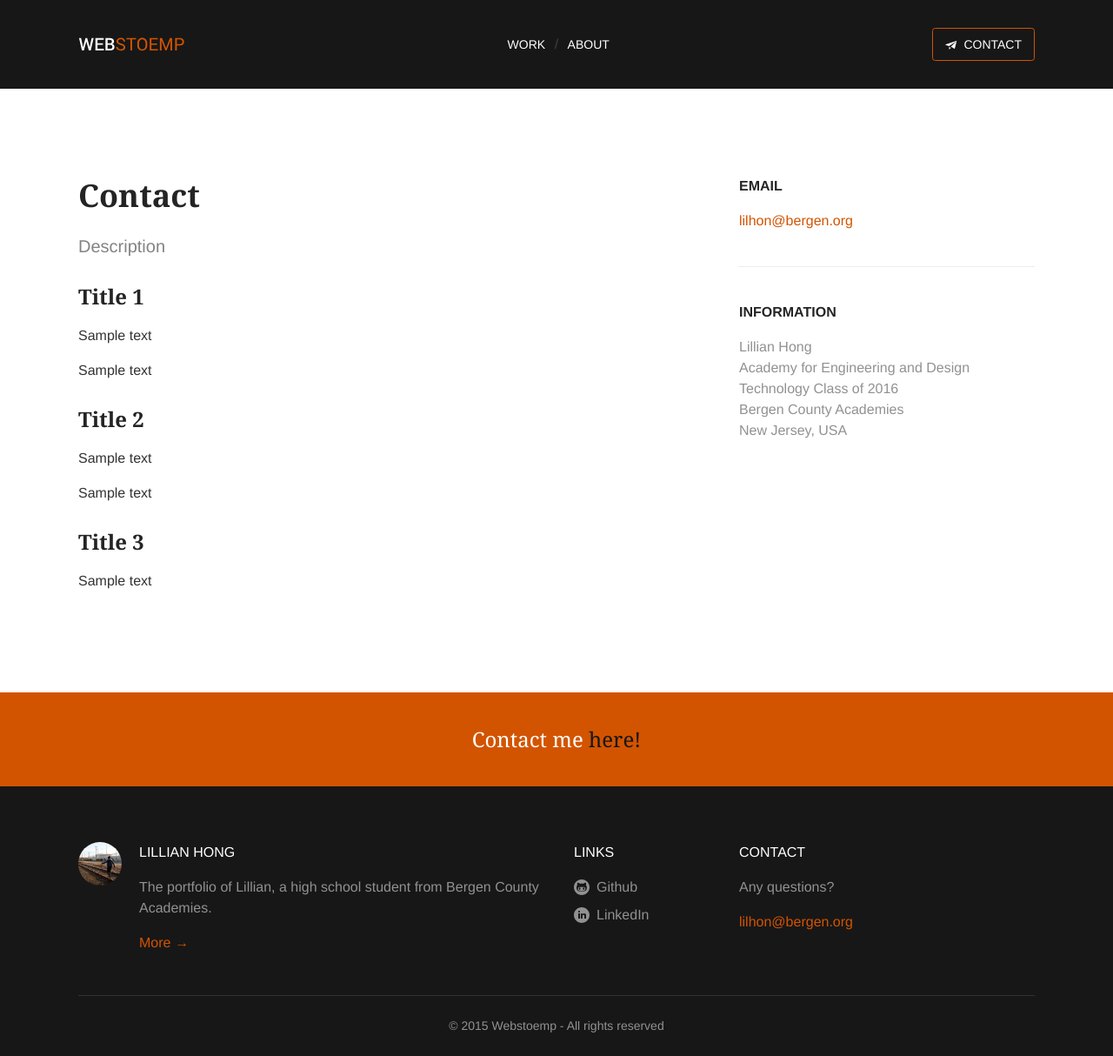
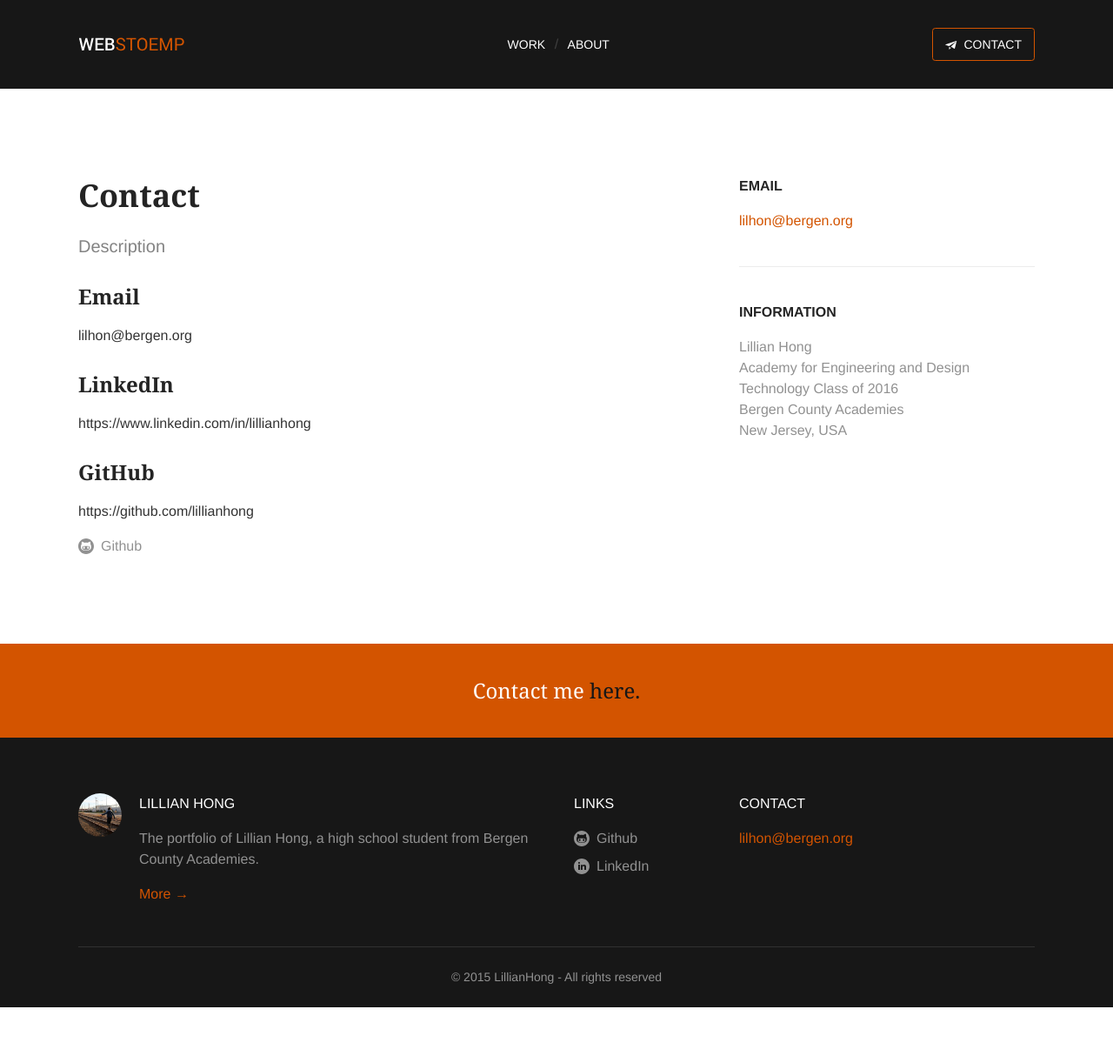
Before and after one commit to lillianhong/lillianhong.github.io, a Jekyll site: the page built from contact/index.html, in a window 1280 px wide. Shown: the whole page at 87% size. Built offline with Jekyll 4.4.1, drawn with Linux system fonts in a browser that asks for light colours; after the commit the page ends 1158 px from its top, so only the background shows below that.

Commit message:
footer and contact content

```diff
--- a/_includes/footer.html
+++ b/_includes/footer.html
@@ -1,7 +1,7 @@
 <footer class="sitefooter">
 
   <div class="sitefooter__top">
-    <p class="footer-invite"><a href="/contact/">Contact me <span>here!</span></a></p>
+    <p class="footer-invite"><a href="/contact/">Contact me <span>here.</span></a></p>
   </div>
 
   <div class="sitefooter__bottom">
@@ -13,7 +13,7 @@
             <img src="/img/avatar.jpg" class="media__img  thecook" width="50" height="50" alt="jérôme coupé">
             <div class="media__body">
               <h2 class="title-footer">Lillian Hong</h2>
-              <p>The portfolio of Lillian, a high school student from Bergen County Academies.<p>
+              <p>The portfolio of Lillian Hong, a high school student from Bergen County Academies.<p>
                 <p><a href="/about/" class="more">More</a></p>
               </div>
             </div>
@@ -27,13 +27,12 @@
         </div><!--
         --><div class="sitefooter__contact  grid__unit  medium-span-4of12">
         <h2 class="title-footer">Contact</h2>
-        <p>Any questions?</p>
         <p><a href="mailto:hello@webstoemp.com">lilhon@bergen.org</a></p>
       </div>
     </div>
 
     <div class="sitefooter__copyright">
-      <p>&copy; {{ 'now' | date: '%Y' }} Webstoemp - All rights reserved</p>
+      <p>&copy; {{ 'now' | date: '%Y' }} LillianHong - All rights reserved</p>
     </div>
 
   </div>
--- a/contact/index.html
+++ b/contact/index.html
@@ -1,7 +1,7 @@
 ---
 layout: default
-title: "Web design and development"
-excerpt: "Need someone to help you develop your web presence? Your agency could use an extra pair of hands on some projects? You are a non-profit or a small business and you need help with your website?"
+title: "Contact"
+excerpt: "Email, LinkedIn, and Github"
 current_nav: contact
 ---
 
@@ -14,16 +14,17 @@ current_nav: contact
         <p>Description</p>
       </div>
 
-      <h2>Title 1</h2>
-      <p>Sample text</p>
-      <p>Sample text</p>
+      <h2>Email</h2>
+      <p>lilhon@bergen.org</p>
 
-      <h2>Title 2</h2>
-      <p>Sample text</p>
-      <p>Sample text</p>
+      <h2>LinkedIn</h2>
+      <p>https://www.linkedin.com/in/lillianhong</p>
 
-      <h2>Title 3</h2>
-      <p>Sample text</p>
+      <h2>GitHub</h2>
+      <p>https://github.com/lillianhong</p>
+
+      <li class="list-social__item"><a rel="me" href="https://github.com/lillianhong"><svg class="icon  icon--inline" width="18" height="18" role="img" title="Github"><use xlink:href="/img/svg_sprite/svgsprite.svg#icon_round_github"></use></svg>Github</a></li>
+
     </div><!--
  --><div class="maincontent__secondary  grid__unit  medium-span-4of12">
 
@@ -31,7 +32,7 @@ current_nav: contact
         <h2 class="widget__title">Email</h2>
         <div class="widget__content">
                    <ul class="list-bare">
-            <li><a href="mailto:hello@webstoemp.com">lilhon@bergen.org</a></li>
+            <li><a href="mailto:lilhon@bergen.org">lilhon@bergen.org</a></li>
           </ul>
         </div>
       </div>
```
